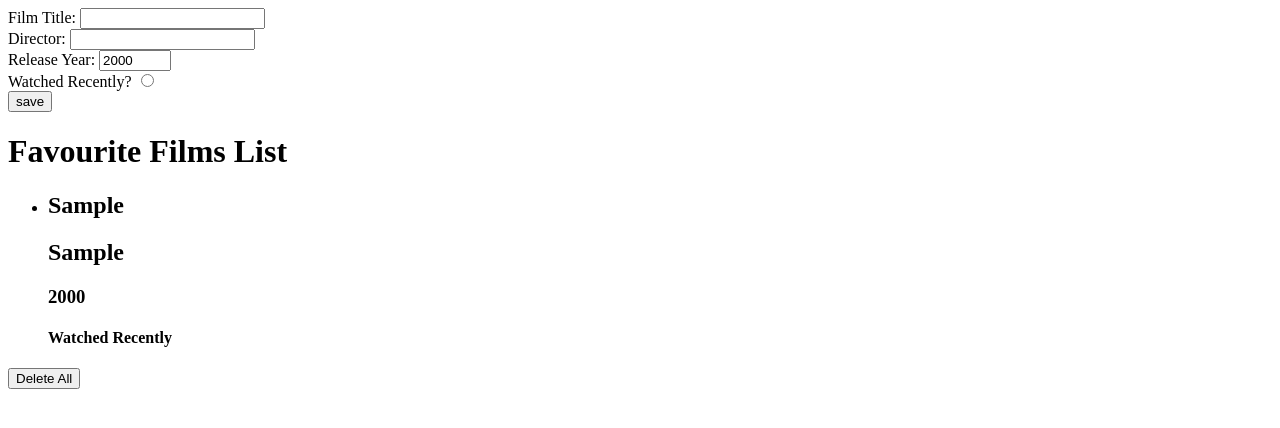
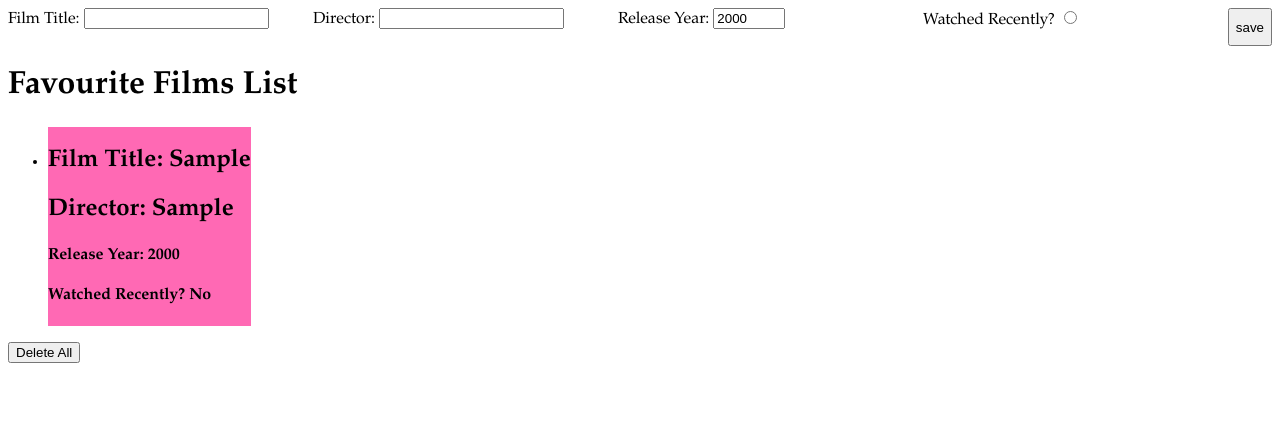
Before and after one commit to DSoutter/w6_weekend_hw, a plain HTML site: page index.html in a window 1280 px wide. Both pictures are taken after typing "Sample", "Sample" into the empty fields and a click on the input "save". Drawn offline with Linux system fonts and the light colour scheme.

Commit message:
working radio button

```diff
--- a/css/main.css
+++ b/css/main.css
@@ -0,0 +1,24 @@
+body {
+    font-family: Palatino;
+  }
+
+  form {
+    display: flex;
+    justify-content: center;
+
+  }
+  .form-item {
+    width: 100%;
+    margin-bottom: 1em ;
+  }
+  ul {
+    display: flex;
+    flex-wrap: wrap;
+    flex-direction: row;
+    justify-content: space-between;
+  }
+
+  ul > * {
+    /* justify-content: space-between; */
+    background-color: hotpink;
+  }
--- a/index.html
+++ b/index.html
@@ -10,12 +10,12 @@
     <form id="new-film-form">
         <div class="form-item">
           <label for="filmtitle">Film Title: </label>
-          <input type="text" id="filmtitle" required/>
+          <input type="text" id="filmtitle" />
         </div>
 
         <div class="form-item">
           <label for="director">Director: </label>
-          <input type="text" id="director" required/>
+          <input type="text" id="director" />
         </div>
 
         <div class="form-item">
@@ -25,7 +25,7 @@
 
         <div class ="form-item">
           <label for ="watchedrecently">Watched Recently?</label>
-          <input type="radio" id = "watchedrecently" value = "Watched Recently">
+          <input type="radio" id = "watchedrecently" value = "Yes">
         </div>
       <input type="submit" value="save"/>
 
--- a/js/app.js
+++ b/js/app.js
@@ -20,20 +20,24 @@ const createFilmEntry = function (form) {
     const filmListItem = document.createElement('li')
 
     const filmTitle = document.createElement('h2')
-    filmTitle.textContent = form.filmtitle.value
+    filmTitle.textContent = "Film Title: " + form.filmtitle.value
     filmListItem.appendChild(filmTitle)
 
     const director = document.createElement('h2')
-    director.textContent = form.director.value
+    director.textContent = "Director: " + form.director.value
     filmListItem.appendChild(director)
 
-    const releaseYear = document.createElement('h3')
-    releaseYear.textContent = form.releaseyear.value
+    const releaseYear = document.createElement('h4')
+    releaseYear.textContent = "Release Year: " + form.releaseyear.value
     filmListItem.appendChild(releaseYear)
 
     const watchedRecently = document.createElement('h4')
-    watchedRecently.textContent = form.watchedrecently.value
-    filmListItem.appendChild(watchedRecently)
+    if (form.watchedrecently.checked === true){
+      watchedRecently.textContent = "Watched Recently? " + form.watchedrecently.value
+  } else {
+    watchedRecently.textContent = "Watched Recently? No"
+  }
+  filmListItem.appendChild(watchedRecently)
 
     return filmListItem
 }
```
